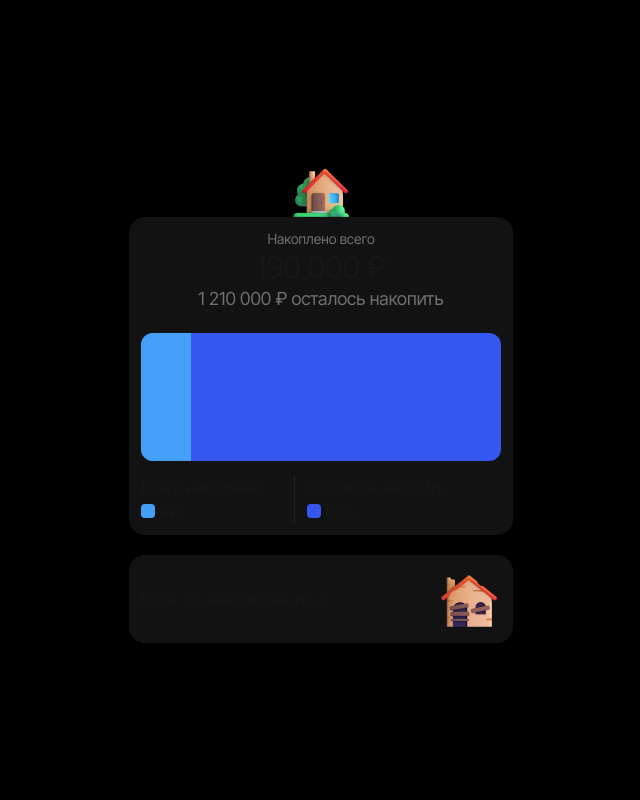
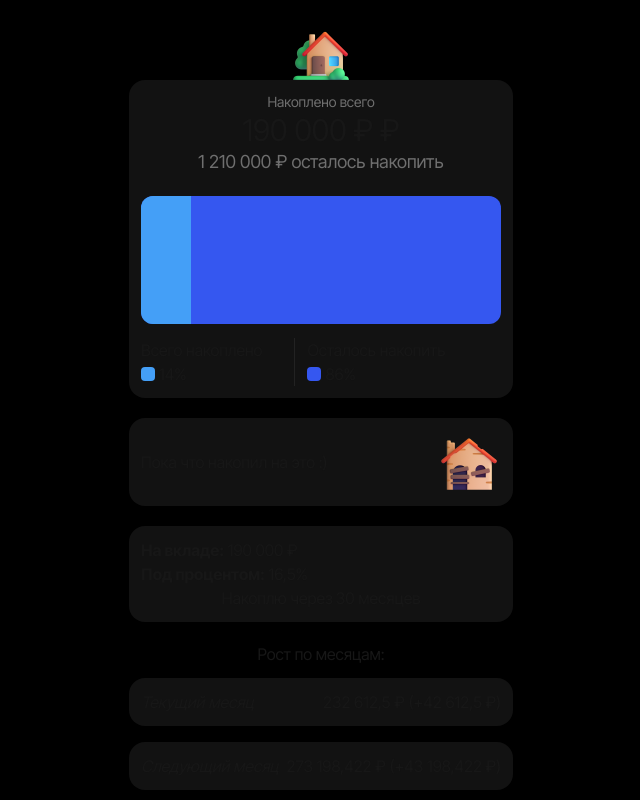
Before and after one commit to Zamelane/counter, a Next.js app: page / in a window 1280 px wide. Shown: the top 800 px of the page, without its empty margins (319-959 px from the left). Built offline with nearby package versions, Linux system fonts and the light colour scheme.

Commit message:
Add history, robots nofollow and noindex, prettie formatte

```diff
--- a/src/app/layout.tsx
+++ b/src/app/layout.tsx
@@ -16,6 +16,10 @@ export const metadata: Metadata = {
       url: 'https://h.zmln.ru/og.png',
     }
   },
+  robots: {
+    index: false,
+    follow: false,
+  }
 };
 
 export default function RootLayout({
--- a/src/app/page.tsx
+++ b/src/app/page.tsx
@@ -1,44 +1,77 @@
-'use client';
+"use client";
 
 import Image from "next/image";
 import { useState } from "react";
 
+type HistoryShow = {
+  show: boolean;
+};
+
 export default function Home() {
   const [money, setMoney] = useState({
     total: 1_400_000,
-    current: 190_000
-  })
+    current: 190_000,
+    monthMoneyAdd: 40_000,
+  });
+
+  const [deposit, setDeposit] = useState({
+    money: 190_000,
+    percent: 16.5,
+  });
+
+  const [showes, setShowes] = useState<HistoryShow[]>([]);
 
   const percentCompleted = Math.round((money.current / money.total) * 100);
   const percentRemaining = 100 - percentCompleted;
 
+  const calc = calculateDays(
+    money.total,
+    money.current,
+    deposit.money,
+    deposit.percent,
+    money.monthMoneyAdd
+  );
+
   return (
     <div className="flex min-h-screen items-center justify-center font-sans bg-black">
-      <main className="flex min-h-screen w-full max-w-96 flex-col items-center justify-center py-32 mx-2 bg-black">
-        <Image src="/home_2.png" alt="" width="64" height="64" className="-mb-1" />
+      <main className="flex min-h-screen w-full max-w-96 flex-col my-5 items-center justify-center mx-2 bg-black">
+        <Image
+          src="/home_2.png"
+          alt=""
+          width="64"
+          height="64"
+          className="-mb-1"
+        />
         <div className="bg-[#121212] p-3 flex flex-col items-center rounded-2xl w-full">
           <p className="text-[#6F6F6F] text-sm">Накоплено всего</p>
-          <p className="text-3xl">{new Intl.NumberFormat('ru-RU').format(money.current)} ₽</p>
-          <p className="text-[#6F6F6F] text-lg">{new Intl.NumberFormat('ru-RU').format(money.total - money.current)} ₽ осталось накопить</p>
+          <p className="text-3xl">{moneyFormat(money.current)} ₽</p>
+          <p className="text-[#6F6F6F] text-lg">
+            {moneyFormat(money.total - money.current)} осталось накопить
+          </p>
 
           <div className="min-w-full flex flex-col gap-3.5 mt-5">
             <div className="w-full h-32 bg-[#3557F0] rounded-xl overflow-clip relative">
-              <div className="bg-[#449FF7] h-full w-1/2" style={{
-                width: `${percentCompleted}%`
-              }}/>
+              <div
+                className="bg-[#449FF7] h-full w-1/2"
+                style={{
+                  width: `${percentCompleted}%`,
+                }}
+              />
             </div>
 
             <div className="flex">
               <div className="flex flex-col pr-8 border-r border-r-[#222222]">
                 <p>Всего накоплено</p>
                 <div className="flex items-center gap-1">
-                  <div className="bg-[#449FF7] size-3.5 rounded-sm"/> <p>{percentCompleted}%</p>
+                  <div className="bg-[#449FF7] size-3.5 rounded-sm" />{" "}
+                  <p>{percentCompleted}%</p>
                 </div>
               </div>
               <div className="flex flex-col pl-3">
                 <p>Осталось накопить</p>
                 <div className="flex items-center gap-1">
-                  <div className="bg-[#3557F0] size-3.5 rounded-sm"/> <p>{percentRemaining}%</p>
+                  <div className="bg-[#3557F0] size-3.5 rounded-sm" />{" "}
+                  <p>{percentRemaining}%</p>
                 </div>
               </div>
             </div>
@@ -47,9 +80,146 @@ export default function Home() {
 
         <div className="bg-[#121212] p-3 flex items-center rounded-2xl w-full mt-5">
           <p>Пока что накопил на это :)</p>
-          <Image src="/home_3.png" alt="" width="64" height="64" className="ml-auto" />
+          <Image
+            src="/home_3.png"
+            alt=""
+            width="64"
+            height="64"
+            className="ml-auto"
+          />
         </div>
+
+        <div className="bg-[#121212] p-3 flex flex-col rounded-2xl w-full mt-5">
+          <p>
+            <b>На вкладе:</b> {moneyFormat(deposit.money)}
+          </p>
+          <p>
+            <b>Под процентом:</b> {moneyFormat(deposit.percent, "%")}
+          </p>
+
+          <p className="self-center">
+            Накоплю через {calc.monthesTotal} месяцев
+          </p>
+        </div>
+
+        <p className="pt-5">Рост по месяцам:</p>
+        {calc.monthes.map((month, i) => {
+          let currShow = showes[i];
+          if (currShow == undefined) {
+            currShow = {
+              show: false,
+            };
+            setShowes((s) => {
+              return [...s, currShow];
+            });
+          }
+
+          return currShow.show ? (
+            <div
+              key={i}
+              className={`bg-[#121212] p-3 ${
+                month.current ? "mt-3" : "mt-4"
+              } flex flex-col rounded-2xl w-full select-none cursor-pointer`}
+              onClick={() =>
+                setShowes((s) => {
+                  const newS = [...s];
+                  newS[i].show = false;
+                  return newS;
+                })
+              }
+            >
+              <p>
+                <i>{monthName(i)}</i>
+              </p>
+              <p>
+                Будет накоплено: {moneyFormat(month.total)} (+
+                {moneyFormat(month.depositPercentMoney + money.monthMoneyAdd)})
+              </p>
+              <p>
+                Из них вклад: {moneyFormat(month.deposit)} (+
+                {moneyFormat(month.depositPercentMoney)})
+              </p>
+              <p>
+                Из них месячное пополнение: {moneyFormat(money.monthMoneyAdd)}
+              </p>
+            </div>
+          ) : (
+            <div
+              key={i}
+              className={`bg-[#121212] p-3 ${
+                month.current ? "mt-3" : "mt-4"
+              } flex justify-between rounded-2xl w-full select-none cursor-pointer`}
+              onClick={() =>
+                setShowes((s) => {
+                  const newS = [...s];
+                  newS[i].show = true;
+                  return newS;
+                })
+              }
+            >
+              <p>
+                <i>{monthName(i)}</i>
+              </p>
+              <p>
+                {moneyFormat(month.total)} (+
+                {moneyFormat(month.depositPercentMoney + money.monthMoneyAdd)})
+              </p>
+            </div>
+          );
+        })}
       </main>
     </div>
   );
 }
+
+function monthName(monthNumber: number) {
+  if (monthNumber == 0) {
+    return "Текущий месяц";
+  } else if (monthNumber == 1) {
+    return "Следующий месяц";
+  } /* else if (monthNumber == 2) {
+    return 'Через 1 месяц';
+  } */
+
+  return `${monthNumber} месяц`;
+}
+
+function moneyFormat(money: number, suffix = " ₽") {
+  return new Intl.NumberFormat("ru-RU").format(money) + suffix;
+}
+
+function calculateDays(
+  total: number,
+  current: number,
+  deposit: number,
+  depositPercent: number,
+  monthMoneyAdd: number
+) {
+  const totalLeft = total - current;
+  const noDepositMoney = current - deposit;
+  let depositPercentMoney = 0;
+
+  let monthesTotal = 0;
+  let monthes = [];
+
+  while (total > current + depositPercentMoney) {
+    monthesTotal++;
+
+    deposit += monthesTotal > 1 ? monthMoneyAdd : 0;
+    depositPercentMoney = deposit + depositPercentMoney;
+
+    depositPercentMoney = ((depositPercentMoney / 100) * depositPercent) / 12;
+    current += monthMoneyAdd;
+
+    monthes.push({
+      current: monthesTotal == 1,
+      total: current + depositPercentMoney,
+      deposit: deposit + depositPercentMoney,
+      depositPercentMoney,
+    });
+  }
+  return {
+    monthesTotal,
+    monthes,
+  };
+}
```
